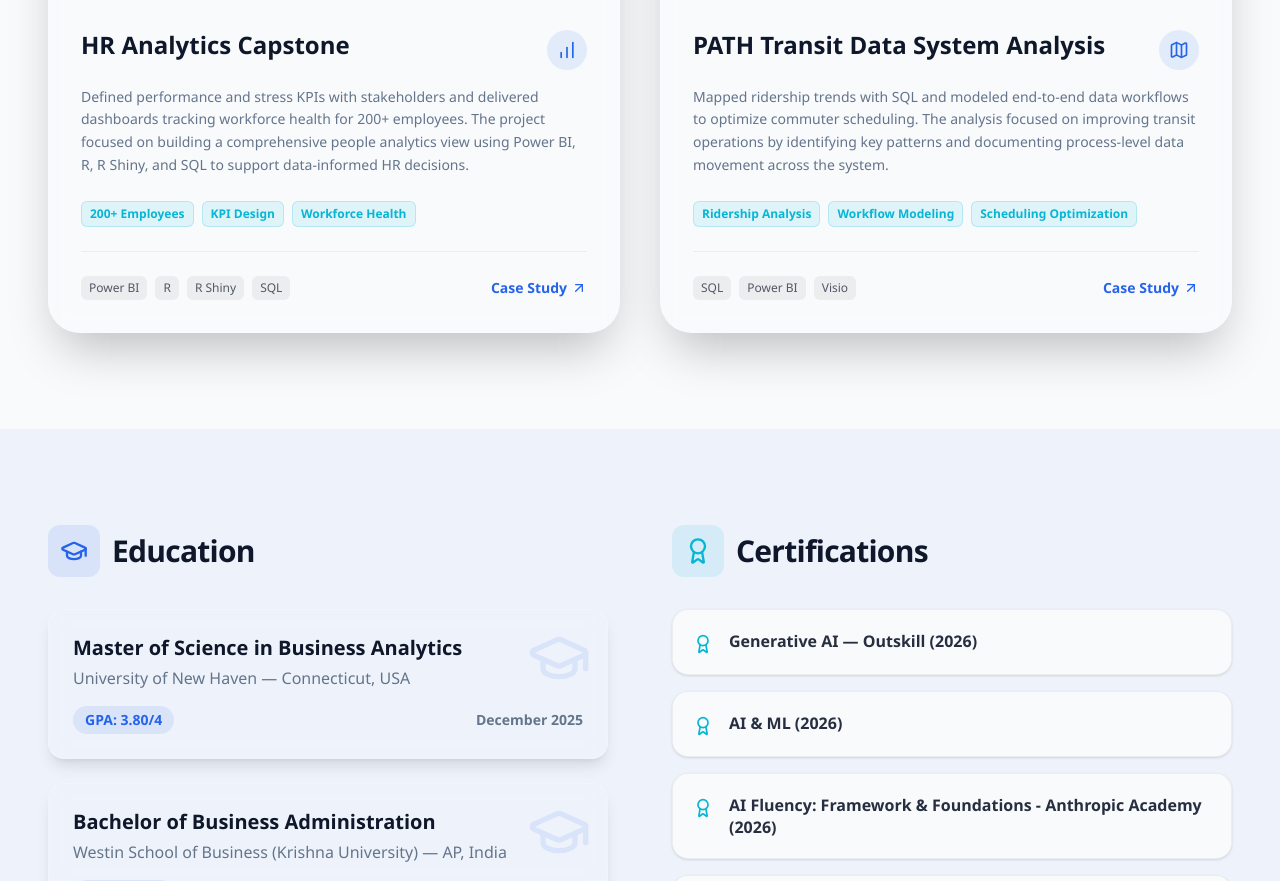
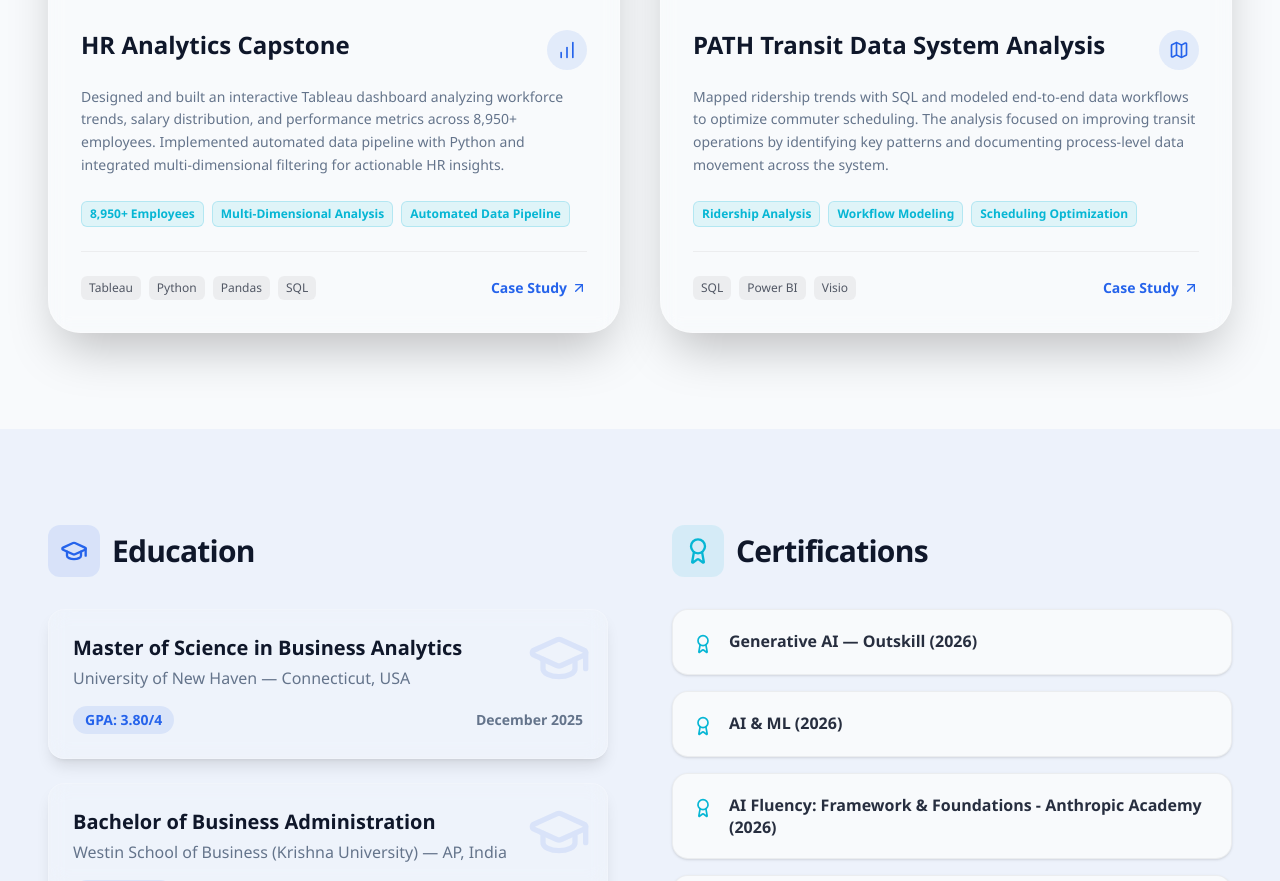
Before and after one commit to mythrip11/mythri-portfolio, a Next.js app: page / in a window 1280 px wide. Shown: the part 6815-7696 px from the top of the page. Built offline with nearby package versions, Linux system fonts and the light colour scheme.

Commit message:
Update HR Analytics project details

```diff
--- a/src/components/ProjectsGallery.tsx
+++ b/src/components/ProjectsGallery.tsx
@@ -9,10 +9,10 @@ const projects = [
     title: "HR Analytics Capstone",
     category: "Business Intelligence & Data Visualization",
     date: "Dec 2025",
-    description: "Defined performance and stress KPIs with stakeholders and delivered dashboards tracking workforce health for 200+ employees. The project focused on building a comprehensive people analytics view using Power BI, R, R Shiny, and SQL to support data-informed HR decisions.",
+    description: "Designed and built an interactive Tableau dashboard analyzing workforce trends, salary distribution, and performance metrics across 8,950+ employees. Implemented automated data pipeline with Python and integrated multi-dimensional filtering for actionable HR insights.",
     image: "https://images.unsplash.com/photo-1551288049-bebda4e38f71?q=80&w=1000&auto=format&fit=crop",
-    tools: ["Power BI", "R", "R Shiny", "SQL"],
-    metrics: ["200+ Employees", "KPI Design", "Workforce Health"],
+    tools: ["Tableau", "Python", "Pandas", "SQL"],
+    metrics: ["8,950+ Employees", "Multi-Dimensional Analysis", "Automated Data Pipeline"],
     href: "https://github.com/mythrip11/HR-Analytics-",
     icon: BarChart
   },
```
